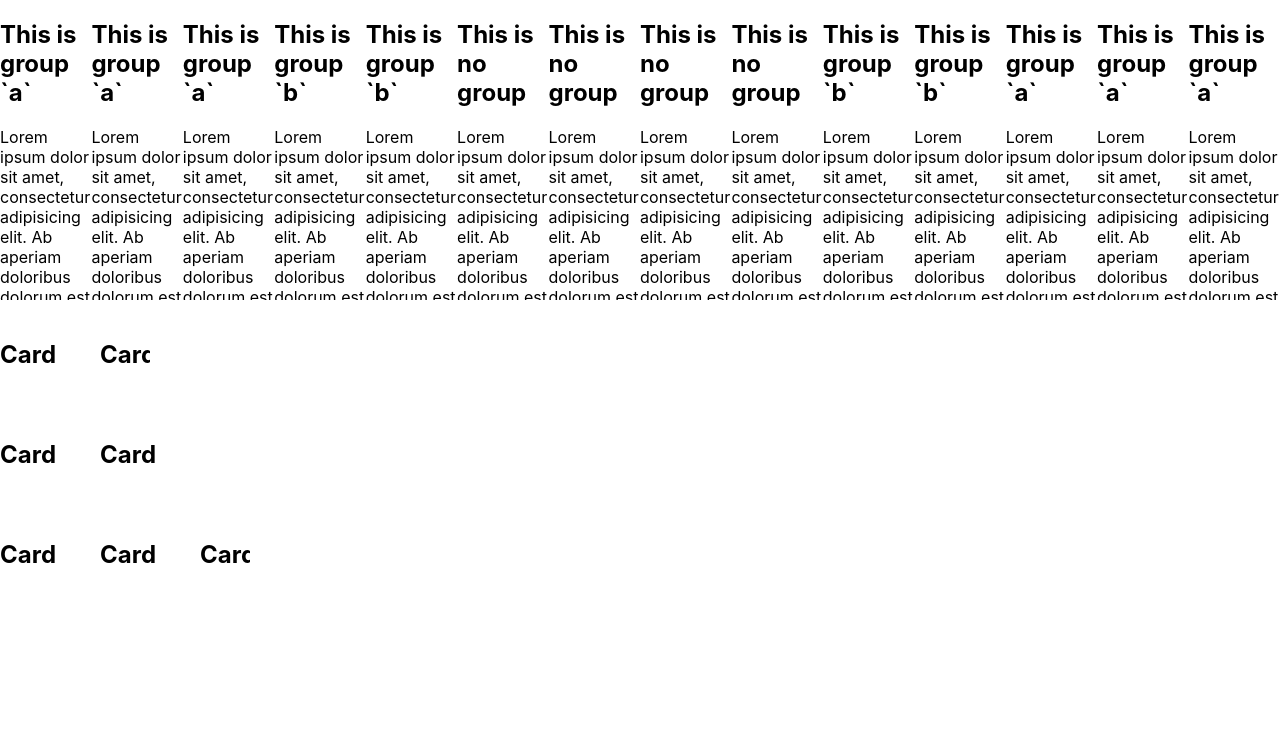
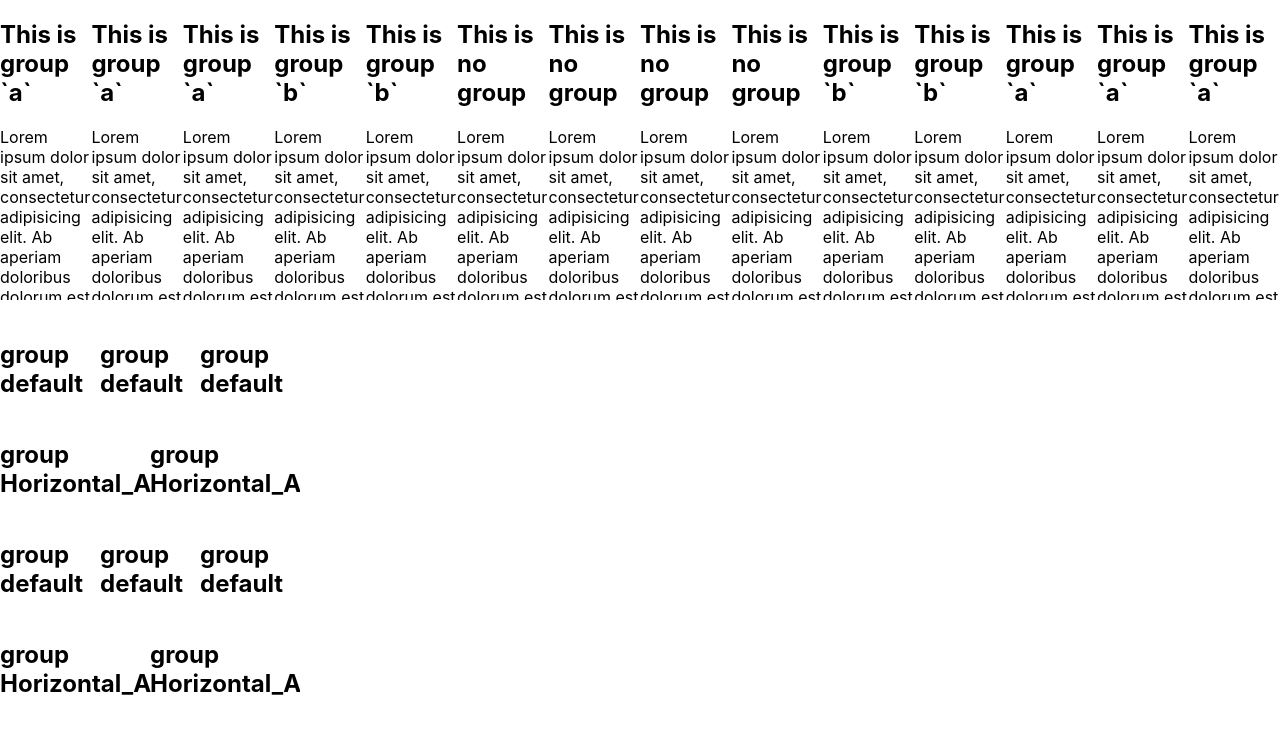
Before and after one commit to AhmadMHawwash/scroll-sync-react, a React (Create React App) app in the folder example/: page / in a window 1280 px wide. Shown: the top 734 px of the page. Built offline with nearby package versions, Linux system fonts and the light colour scheme.

Commit message:
updating horizontal scrolling

```diff
--- a/example/src/Components/DummyBox.tsx
+++ b/example/src/Components/DummyBox.tsx
@@ -1,8 +1,8 @@
 import React from 'react';
 
-export const DumyBox = ({ width = 100, height = 100 }) => (
+export const DumyBox = ({ width = 100, height = 100, text = 'Card' }) => (
   <div style={{ flex: '0 0 auto', width, height }}>
-    <h2>Card</h2>
+    <h2>{text}</h2>
   </div>
 );
 
--- a/example/src/Components/HorizontalExample.tsx
+++ b/example/src/Components/HorizontalExample.tsx
@@ -6,45 +6,59 @@ export const HorizontalExample = () => (
   <ScrollSync>
     <>
       <ScrollSyncNode>
-        <div style={{ display: 'flex', overflowX: 'auto', flexWrap: 'nowrap', width: 150 }}>
-          <DummyBox />
-          <DummyBox />
-          <DummyBox />
-          <DummyBox />
-          <DummyBox />
-          <DummyBox />
-          <DummyBox />
-          <DummyBox />
-          <DummyBox />
-          <DummyBox />
+        <div style={{ display: 'flex', overflowX: 'auto', flexWrap: 'nowrap', width: 300 }}>
+          <DummyBox text="group default" />
+          <DummyBox text="group default" />
+          <DummyBox text="group default" />
+          <DummyBox text="group default" />
+          <DummyBox text="group default" />
+          <DummyBox text="group default" />
+          <DummyBox text="group default" />
+          <DummyBox text="group default" />
+          <DummyBox text="group default" />
+          <DummyBox text="group default" />
+        </div>
+      </ScrollSyncNode>
+      <ScrollSyncNode group="Horizontal_A">
+        <div style={{ display: 'flex', overflowX: 'auto', flexWrap: 'nowrap', width: 300 }}>
+          <DummyBox text="group Horizontal_A" width={150} />
+          <DummyBox text="group Horizontal_A" width={150} />
+          <DummyBox text="group Horizontal_A" width={150} />
+          <DummyBox text="group Horizontal_A" width={150} />
+          <DummyBox text="group Horizontal_A" width={150} />
+          <DummyBox text="group Horizontal_A" width={150} />
+          <DummyBox text="group Horizontal_A" width={150} />
+          <DummyBox text="group Horizontal_A" width={150} />
+          <DummyBox text="group Horizontal_A" width={150} />
+          <DummyBox text="group Horizontal_A" width={150} />
         </div>
       </ScrollSyncNode>
       <ScrollSyncNode>
-        <div style={{ display: 'flex', overflowX: 'auto', flexWrap: 'nowrap', width: 200 }}>
-          <DummyBox />
-          <DummyBox />
-          <DummyBox />
-          <DummyBox />
-          <DummyBox />
-          <DummyBox />
-          <DummyBox />
-          <DummyBox />
-          <DummyBox />
-          <DummyBox />
+        <div style={{ display: 'flex', overflowX: 'auto', flexWrap: 'nowrap', width: 300 }}>
+          <DummyBox text="group default" />
+          <DummyBox text="group default" />
+          <DummyBox text="group default" />
+          <DummyBox text="group default" />
+          <DummyBox text="group default" />
+          <DummyBox text="group default" />
+          <DummyBox text="group default" />
+          <DummyBox text="group default" />
+          <DummyBox text="group default" />
+          <DummyBox text="group default" />
         </div>
       </ScrollSyncNode>
-      <ScrollSyncNode>
-        <div style={{ display: 'flex', overflowX: 'auto', flexWrap: 'nowrap', width: 250 }}>
-          <DummyBox />
-          <DummyBox />
-          <DummyBox />
-          <DummyBox />
-          <DummyBox />
-          <DummyBox />
-          <DummyBox />
-          <DummyBox />
-          <DummyBox />
-          <DummyBox />
+      <ScrollSyncNode group="Horizontal_A">
+        <div style={{ display: 'flex', overflowX: 'auto', flexWrap: 'nowrap', width: 300 }}>
+          <DummyBox text="group Horizontal_A" width={150} />
+          <DummyBox text="group Horizontal_A" width={150} />
+          <DummyBox text="group Horizontal_A" width={150} />
+          <DummyBox text="group Horizontal_A" width={150} />
+          <DummyBox text="group Horizontal_A" width={150} />
+          <DummyBox text="group Horizontal_A" width={150} />
+          <DummyBox text="group Horizontal_A" width={150} />
+          <DummyBox text="group Horizontal_A" width={150} />
+          <DummyBox text="group Horizontal_A" width={150} />
+          <DummyBox text="group Horizontal_A" width={150} />
         </div>
       </ScrollSyncNode>
     </>
```
